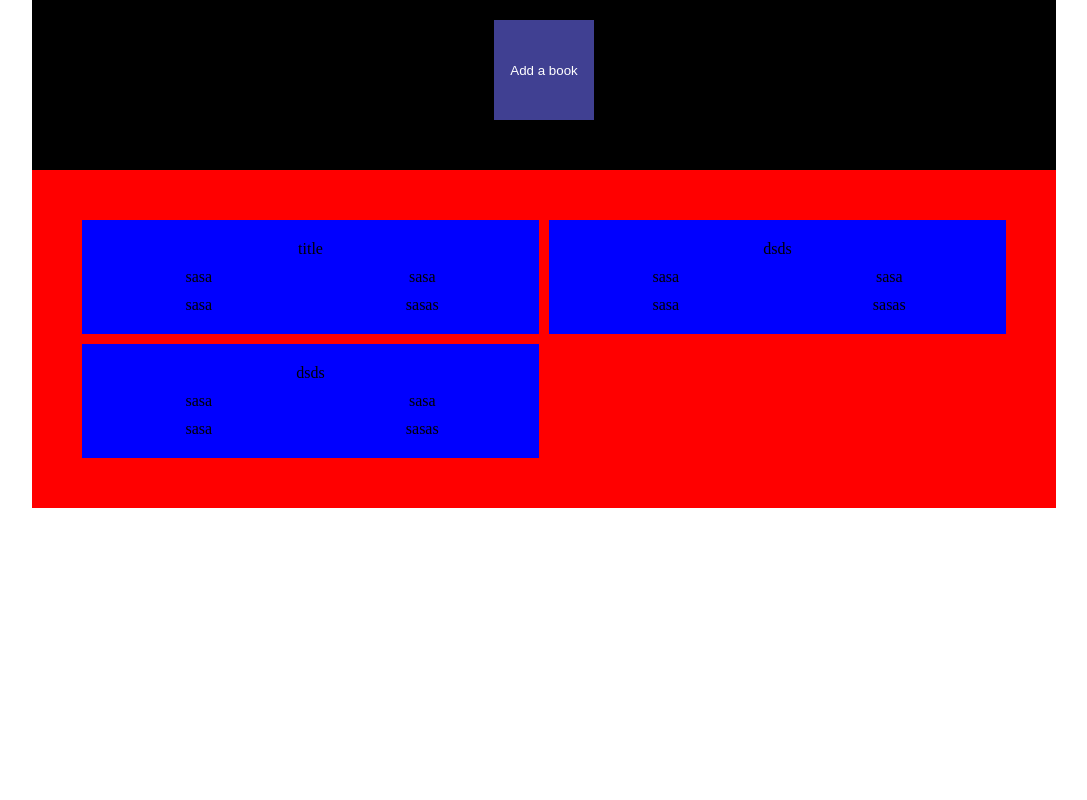
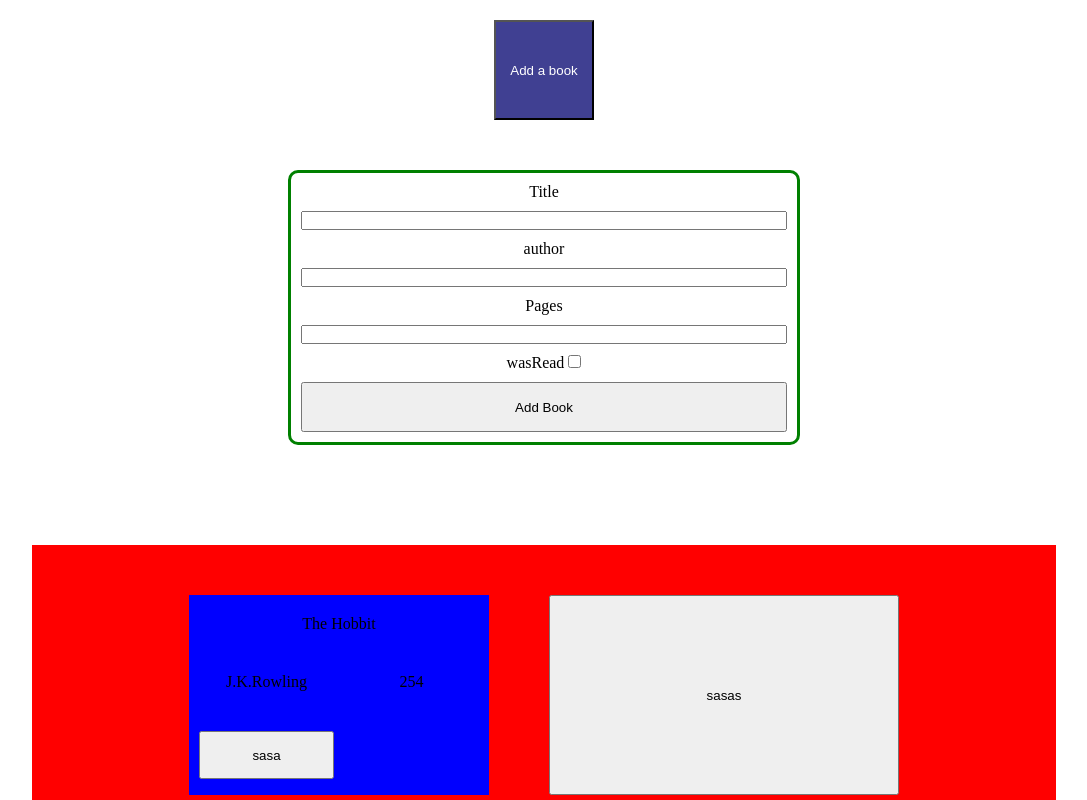
Before and after one commit to NoJaniNoParty/TheOdinProject, a plain HTML site: page Library/index.html in a window 1280 px wide. Both pictures are taken after a click on the button "Add a book". Shown: the top 800 px of the page, without its empty margins (96-1183 px from the left). Drawn offline with Linux system fonts and the light colour scheme.

Commit message:
A lot of progress

```diff
--- a/Library/index.html
+++ b/Library/index.html
@@ -9,29 +9,28 @@
 <body>
     <div class="container">
         <div class="center">
-            <button type="button">Add a book</button>
-            <div class="library">
+            <button type="button" id="newFormButton">Add a book</button>
+            <form id="book-form" style="display: none;">
+                <label for="title">Title</label>
+                <input type="text" id="title">
+                <label for="author">author</label>
+                <input type="text" id="author">
+                <label for="pages">Pages</label>
+                <input type="text" id="pages">
+                <label for="wasRead">wasRead</label>
+                <input type="checkbox" id="wasRead">
+                <input type="submit" value="Add Book">
+
+            </form>
+            <div id="library">
                 <div class="book">
-                    <div class="title">title</div>
-                    <div class="author">sasa</div>
-                    <div class="pages">sasa</div>
-                    <div class="wasRead">sasa</div>
-                    <div class="delete">sasas</div>
+                    <div class="title">The Hobbit</div>
+                    <div class="author">J.K.Rowling</div>
+                    <div class="pages">254</div>
+                    <button type="button">sasa</div>
+                    <button class="button">sasas</div>
                 </div>
-                <div class="book">
-                    <div class="title">dsds</div>
-                    <div class="author">sasa</div>
-                    <div class="pages">sasa</div>
-                    <div class="wasRead">sasa</div>
-                    <div class="delete">sasas</div>
-                </div>
-                <div class="book">
-                    <div class="title">dsds</div>
-                    <div class="author">sasa</div>
-                    <div class="pages">sasa</div>
-                    <div class="wasRead">sasa</div>
-                    <div class="delete">sasas</div>
-                </div>
+
             </div>
         </div>
     </div>
--- a/Library/index.js
+++ b/Library/index.js
@@ -1,5 +1,12 @@
 const library=[];
 
+
+let newBookButton = document.querySelector("#newFormButton");
+
+newBookButton.addEventListener("click",  function(){
+    let newBookForm = document.querySelector("#book-form");
+    newBookForm.style.display = "block";
+})
 
 function Book(title, author, pages, wasRead){
     this.title = title;
@@ -7,22 +14,53 @@ function Book(title, author, pages, wasRead){
     this.pages = pages;
     this.wasRead = wasRead;
 
+}
+function render(){
+    let libraryBook = document.querySelector("#library");
+    libraryBook.innerHTML = "";
+    for(let i = 0; i < library.length; i++){
 
-    this.info = function(){
-        return (this.title + ", " + this.author + ", " + this.pages + ", " + this.wasRead);
+        let book = library[i];
+        let libEl = document.createElement("div");
+        libEl.setAttribute("class", "book");
+        libEl.innerHTML = `
+                    <div class="title">${book.title}</div>
+                    <div class="author">${book.author}</div>
+                    <div class="pages">${book.pages}</div>
+                    <button type="button" class="wasRead">${book.wasRead}</button>
+                     <button type="button" class="delete">sasas</button>
+                 `;
+        libraryBook.appendChild(libEl);
     }
 }
-const harryPotter = new Book("Harry Potter", "J.K.Rowling", 256, "not read yet");
-
-library.push(harryPotter);
-
-library.forEach(e => {
-    console.log(e);
-});
 
 function addToLibrary(){
+    let title = document.querySelector("#title").value;
+    let author = document.querySelector("#author").value;
+    let pages = document.querySelector("#pages").value;
+    let wasRead = document.querySelector("#wasRead").value;
+
+    if(wasRead.checked){
+        console.log("provjerena");
+    }
+    else{
+        console.log("nije dobra");
+    }
+
+
+    let newBook = new Book(title, author, pages, wasRead);
+
+    library.push(newBook);
+    console.log(library);
+    render();
+
 
 
 }
 
-addToLibrary();
+let newBookForm = document.querySelector("#book-form");
+newBookForm.addEventListener("submit", function (event){
+    event.preventDefault();
+   addToLibrary();
+
+});
--- a/Library/style.css
+++ b/Library/style.css
@@ -17,7 +17,7 @@
     flex-direction: column;
     justify-content: center;
     align-items: center;
-    background-color: black;
+    gap: 50px;
     height: 100%;
     padding-top: 20px;
     width: 80%;
@@ -31,26 +31,29 @@
     height: 100px;
     background-color: rgb(64, 64, 146);
     color: white;
-    border: none;
+
 }
 
-.library{
+#library{
     background-color: red;
 
     margin-top: 50px;
     width: 100%;
     padding: 50px;
     display: grid;
-    grid-template-columns: repeat(auto-fit, minmax(350px, 1fr));
+    grid-template-columns: repeat(auto-fit, minmax(350px, 30%));
     grid-template-rows: repeat(2, 1fr);
     gap: 10px;
+    justify-content: center;
 }
 .book{
     background-color: blue;
+    width: 300px;
+    height: 200px;
     padding: 20px 10px;
     gap: 10px;
     display: grid;
-    grid-template-rows: repeat(3, 1fr);
+    grid-template-rows: repeat(3, 30%);
     grid-template-columns: repeat(2, 1fr);
     grid-template-areas: "title title"
                         "author pages"
@@ -74,3 +77,25 @@
 .delete{
     grid-area: delete;
 }
+
+form{
+
+   width: 50%;
+   text-align: center;
+   padding: 10px;
+   border: 3px solid green;
+   border-radius: 10px;
+}
+
+input[type = text]{
+    width: 100%;
+    margin: 10px 0;
+
+
+}
+input[type = submit]{
+    width: 100%;
+    height: 50px;
+    margin-top: 10px;
+
+}
```
